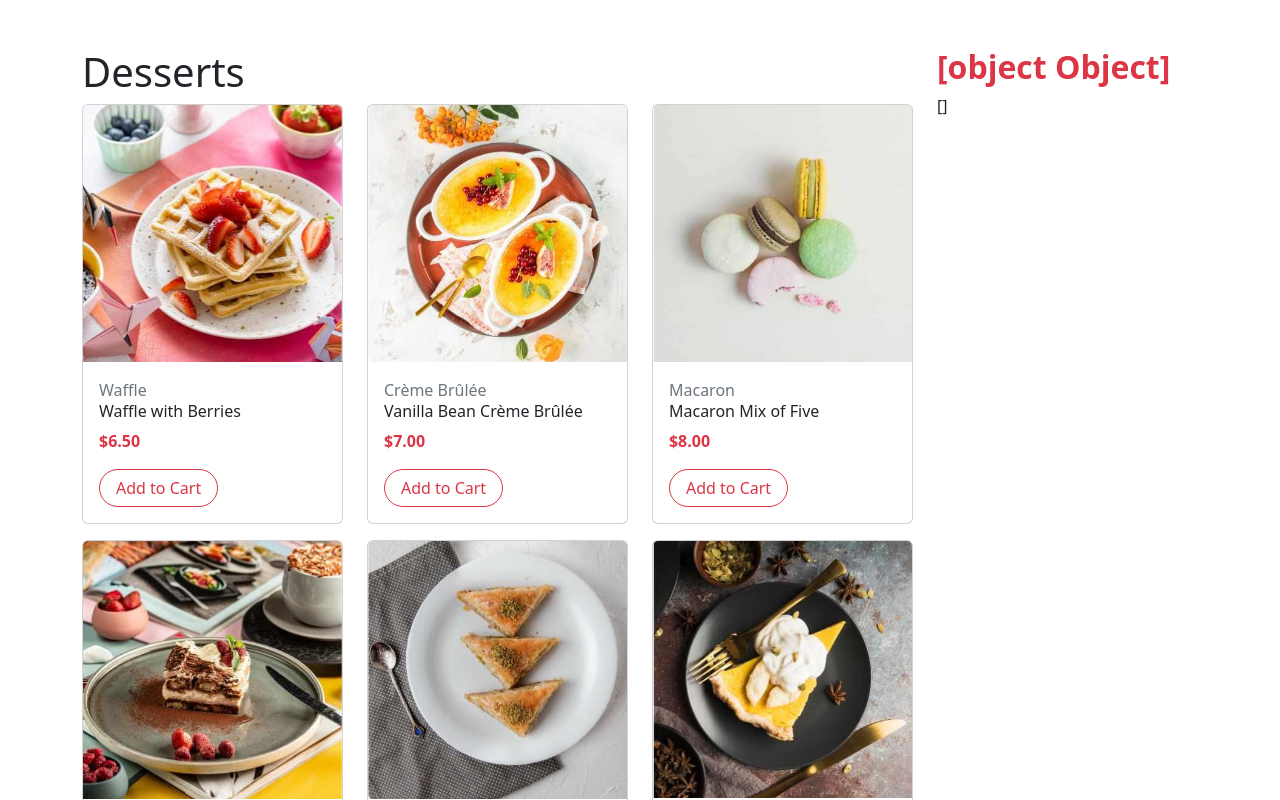
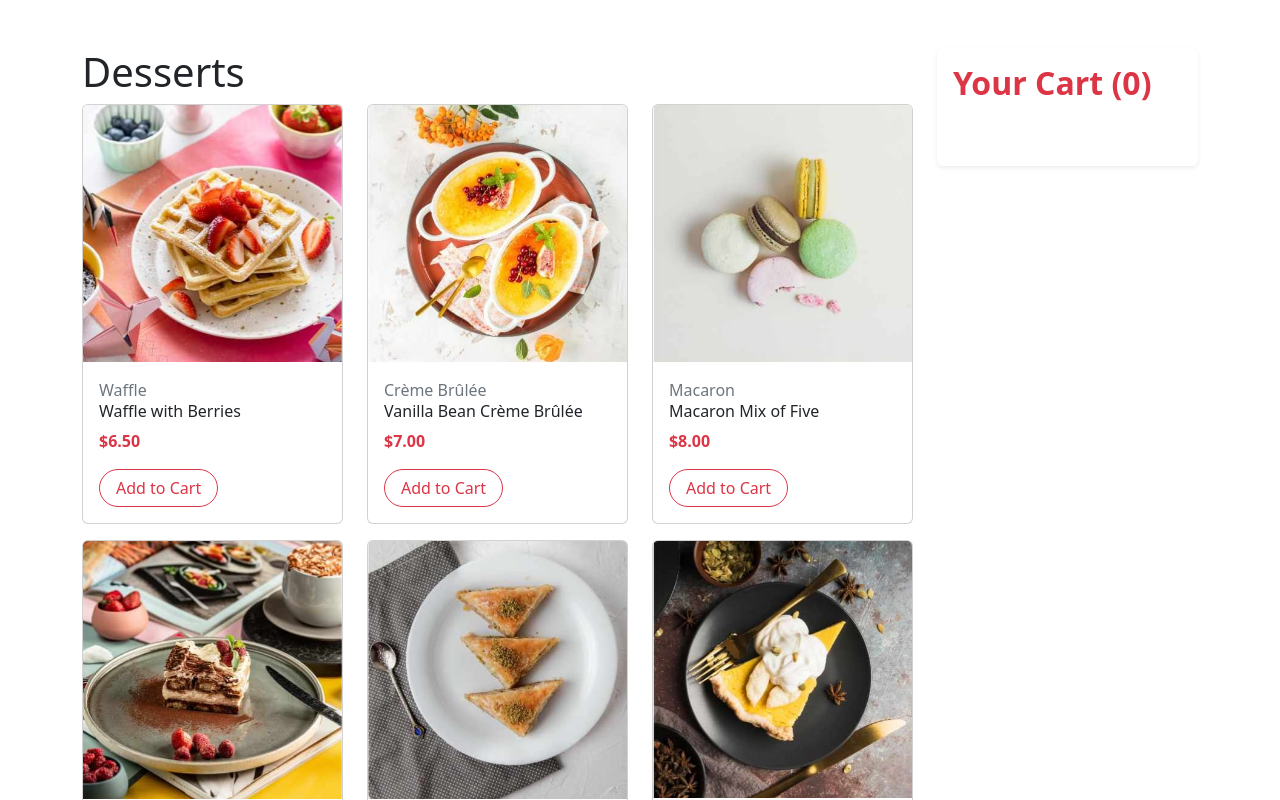
Before and after one commit to Jeth0214/FEM-Desserts, an Angular app: page / in a window 1280 px wide. Shown: the top 800 px of the page. Built offline with nearby package versions, Linux system fonts and the light colour scheme; data requests are answered from the project's data file.

Commit message:
worked on cart item display

```diff
--- a/src/app/dessert-cart/dessert-cart.component.html
+++ b/src/app/dessert-cart/dessert-cart.component.html
@@ -1,6 +1,29 @@
-<div>
-  <h2 class="text-danger fw-bold">{{pageTitle}}</h2>
+<div class="shadow-sm p-3 mb-5  rounded">
+  <h2 class="text-danger fw-bold">Your Cart ({{cartCount()}})</h2>
   @if(cartItems()) {
-    {{cartItems() | json}}
+    <ul class="list-group border-0 mt-5">
+      @for(item of cartItems(); track item.dessert.name) {
+
+        <li class="list-group-item border-0 border-bottom">
+          <div class="d-flex justify-content-between align-items-center">
+            <div>
+              <p class="fw-bold mb-0">{{item.dessert.name}}</p>
+              <div>
+                <span class="text-danger me-3 fw-bold">
+                  {{item.quantity}}x
+                </span>
+                 &#64; {{item.dessert.price | currency:'USD'}} {{item.subtotal | currency:'USD'}}
+                </div>
+            </div>
+            <div>
+              <button class="border-0 bg-white" role="button "     aria-label="Close" (click)="removeItem(item.dessert)">
+                <span class="visually-hidden">button to remove item</span>
+                <i class="fa-regular fa-circle-xmark"></i>
+              </button>
+            </div>
+          </div>
+        </li>
+      }
+    </ul>
   }
 </div>
--- a/src/app/dessert-cart/dessert-cart.component.ts
+++ b/src/app/dessert-cart/dessert-cart.component.ts
@@ -1,7 +1,8 @@
-import { Component, effect, inject } from '@angular/core';
+import { Component, computed, effect, inject } from '@angular/core';
 import { CartService } from '../shared/services/cart.service';
 import { ICartItem } from '../shared/models/cart.model';
 import { CommonModule } from '@angular/common';
+import { IDessert } from '../shared/models/dessert.model';
 
 @Component({
   selector: 'app-dessert-cart',
@@ -14,7 +15,10 @@ export class DessertCartComponent {
 
   _cartService = inject(CartService);
   cartItems = this._cartService.cartItems;
-  pageTitle = effect(() => `Your Cart ${this.cartItems.length}`);
+  cartCount = computed(() => this.cartItems().reduce((acc, item) => acc + item.quantity, 0));
 
-  constructor() {console.log(this.cartItems())}
+  removeItem(item: IDessert): void {
+    this._cartService.removeFromCart(item);
+  }
+
 }
```
